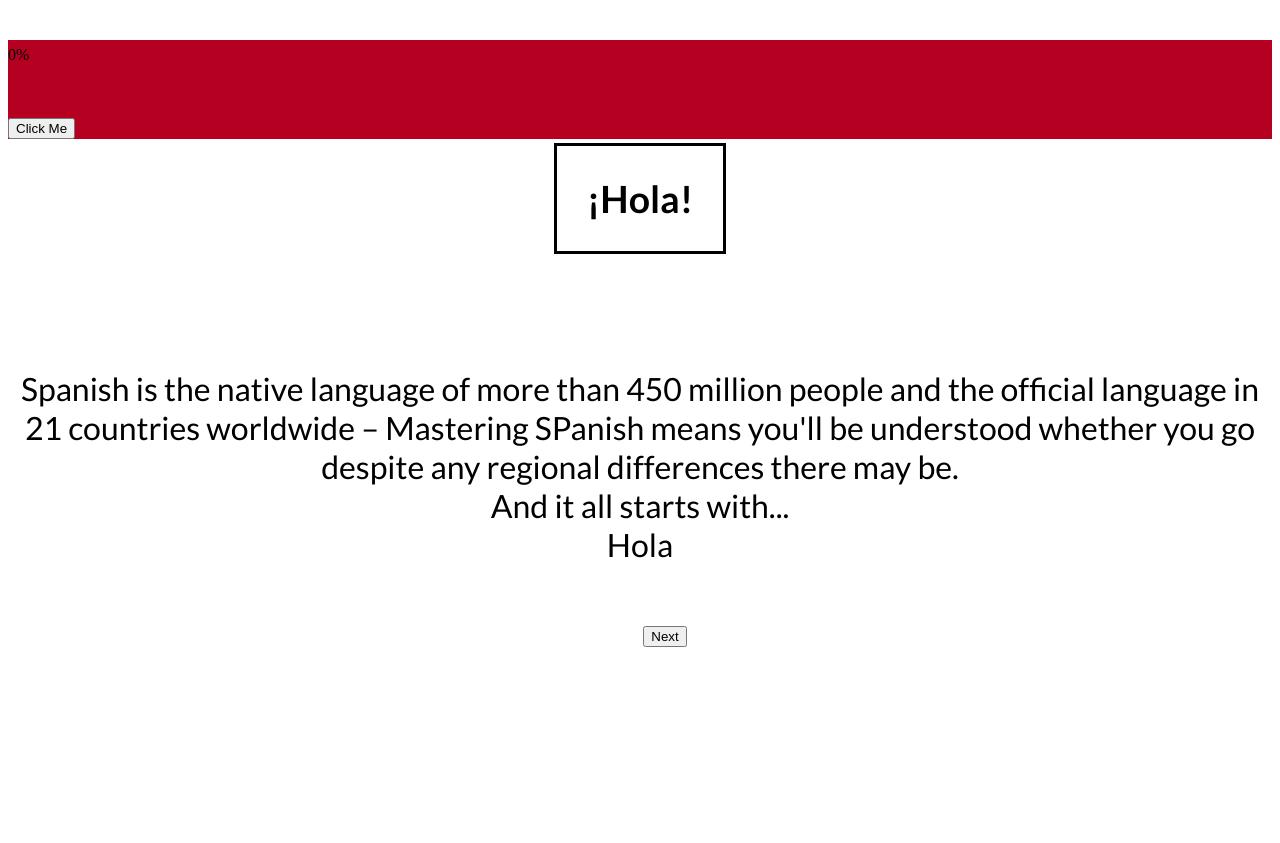
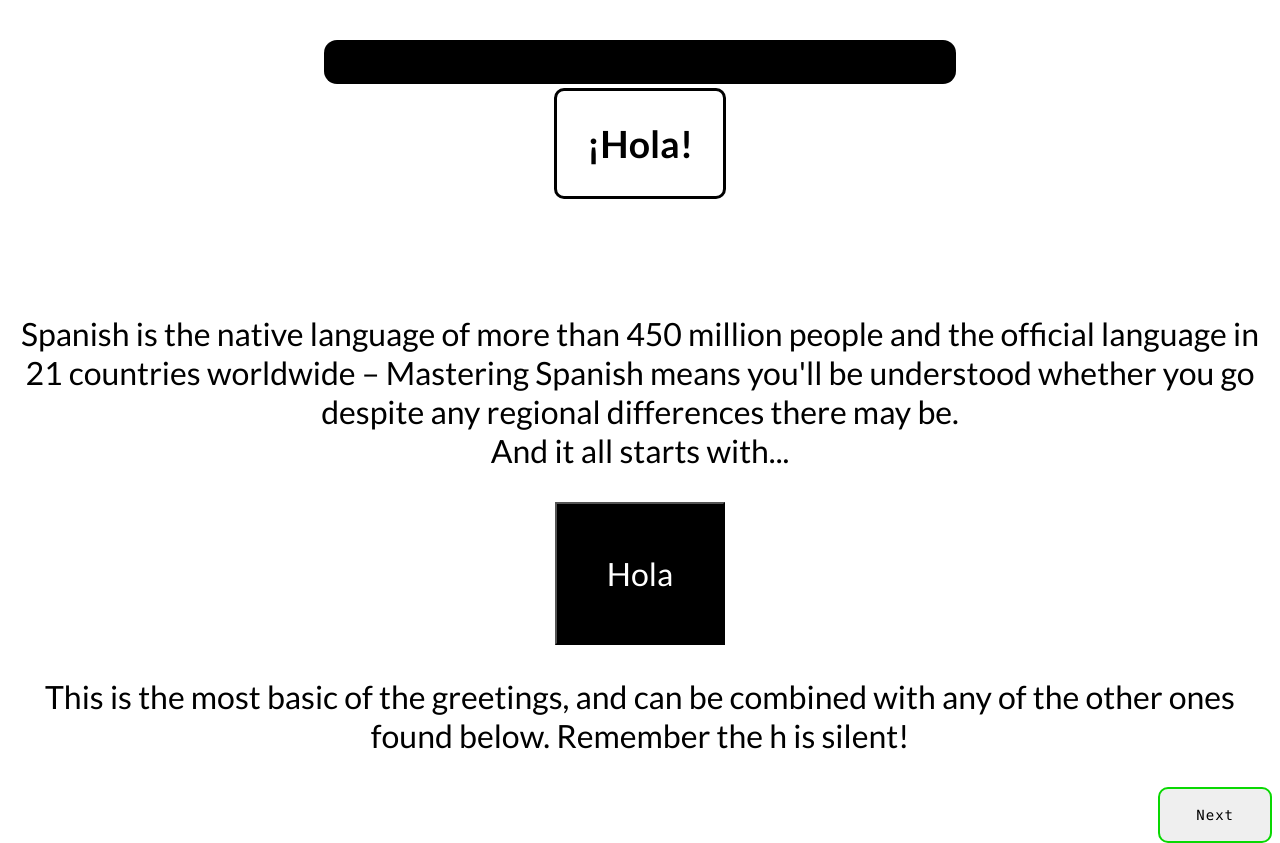
Before and after one commit to Shane-oo/language_Pro, a Flask app: page /learnHello in a window 1280 px wide. Before the commit the page ends 647 px from the top, so only its background shows below. Run offline with Flask 2, Linux system fonts and the light colour scheme; some libraries are stand-ins or nearby versions.

Commit message:
hola done. Template set.

```diff
--- a/app/static/js/module_page.js
+++ b/app/static/js/module_page.js
@@ -15,30 +15,40 @@ for (i = 0; i < acc.length; i++) {
   });
     }
 }
-// Progress bars inside accordions
+
+
+
+
+
+
+// Progress bars for module
+var width = 0;
 function move() {
-    var i = 0;
-  if (i == 0) {
-    i = 1;
-    var elem = document.getElementById("module1Bar");
+
+    var elem = document.getElementById("module2Bar");
     console.log(elem)
-    var width = 10;
-    var id = setInterval(frame, 10);
-    function frame() {
-      if (width >= 100) {
-        clearInterval(id);
-        i = 0;
-      } else {
-        width++;
+
+
+      if (width<100) {
+        width+=25
         elem.style.width = width + "%";
-        elem.innerHTML = width + "%";
+        elem.innerHTML = width*1 + "%";
       }
 }
+function unmove(){
+
+  var elem = document.getElementById("module2Bar");
+  console.log(elem)
+    if (width<100) {
+      width-=25;
+      elem.style.width = width + "%";
+      elem.innerHTML = width*1 + "%";
     }
+
 }
-//content next and previous
 
 
+//content next and previous
 var counter = 1;
 $('body').on('click', '.next', function() {
   $('.content').hide();
@@ -50,7 +60,7 @@ function move() {
     $('.back').show();
   }
   //when module finised
-    if(counter>3){
+  if(counter>4){
     $('.wordLearn').hide();
     $('.end').show();
   };
@@ -66,3 +76,9 @@ function move() {
     }
 
 });
+
+//play sounds
+var hola = new Audio("/static/sounds/hola.m4a");
+var buenosDias = new Audio("/static/sounds/buenosDias.m4a");
+var buenasTardes = new Audio("/static/sounds/buenasTardes.m4a");
+var buenasNoches = new Audio("/static/sounds/buenasNoches.m4a");
--- a/app/static/modulePageStyle.css
+++ b/app/static/modulePageStyle.css
@@ -9,9 +9,7 @@
     font-family:'Lato';
 
 }
-.main{
 
-}
 .container {
     max-width:1500px;
     margin:0 auto;
@@ -166,14 +164,14 @@
 
 
 }
-img:hover {
+.images:hover {
     box-shadow: 5px 4px 10px grey;
   }
 
   /* Three image containers*/
 .imgCol {
     flex: 33.33%;
-  padding: 5px;
+    padding: 5px;
   }
 
   /* Clear floats after image containers */
@@ -205,24 +203,93 @@ img:hover {
     border-width: medium;
     padding: 30px;
     margin: 00px;
+    border-radius: 10px;
   }
 
   .wordLearn  .sayWord{
-    padding: 100px;
+    padding: 50px;
     margin: 00px;
+    font-size: 1em;
+    font-family: 'Lato';
+    background-color: black;
+    color: white;
+    cursor: pointer;
   }
   .content{
     display:none;
   }
-  button{
-    margin-top:30px;
+
+  /* next and previous buttons*/
+  .next {
+    color: black;
+    border: 2px solid rgb(9, 216, 2);
+    border-radius: 10px;
+    padding: 18px 36px;
+    display: inline-block;
+    font-family: "Lucida Console", Monaco, monospace;
+    font-size: 14px;
+    letter-spacing: 1px;
+    cursor: pointer;
+    box-shadow: inset 0 0 0 0 rgb(9, 216, 2);
+    -webkit-transition: ease-out 1.0s;
+    -moz-transition: ease-out 1.0s;
+    transition: ease-out 1.0s;
+    float: right;
+  }
+  .next:hover {
+    box-shadow: inset 400px 0 0 0 rgb(9, 216, 2);
   }
   .back{
     display:none;
+    color: black;
+    border: 2px solid rgb(9, 216, 2);
+    border-radius: 10px;
+    padding: 18px 36px;
+
+    font-family: "Lucida Console", Monaco, monospace;
+    font-size: 14px;
+    letter-spacing: 1px;
+    cursor: pointer;
+    box-shadow: inset 0 0 0 0 rgb(9, 216, 2);
+    -webkit-transition: ease-out 1.0s;
+    -moz-transition: ease-out 1.0s;
+    transition: ease-out 1.0s;
+    float: left;
   }
-  .next{
-    margin-left:50px;
+  .back:hover {
+    box-shadow: inset -400px 0 0 0 rgb(9, 216, 2);
   }
+
+
+  /*--------------------------*/
+
+
   .end{
     display:none;
   }
+  #module2Bar{
+    width: 0%;
+    height:30px;
+    background-color: rgb(9, 216, 2);
+    border-radius: 10px;
+    height:20px;
+    text-align: center; /* To center it horizontally (if you want) */
+    color: black;
+    font-family: 'Lato';
+}
+.progress_bar2{
+  background-color: black;
+  padding:3px;
+  text-align: center;
+  border-radius: 13px;
+  position: relative;
+}
+.wholeBar{
+  margin: auto;
+  width: 50%;
+}
+
+.imageForHolaMod{
+  max-width: 100%;
+  height:auto;
+}
--- a/app/templates/learningQuizzes/learnHello.html
+++ b/app/templates/learningQuizzes/learnHello.html
@@ -17,10 +17,11 @@
     <!-- Feature shins navbar up top-->
 </head>
 <body>
-    <div class = "progress_bar">
-        <div id = "module1Bar">0%</div>
+    <div class = "wholeBar">
+    <div class = "progress_bar2">
+        <div id = "module2Bar">0%</div>
             <br>
-            <button onclick = "move()">Click Me</button>
+    </div>
     </div>
     <div class = "wordLearn">
         <div class = "content" id = "content-1" style = "display: block;">
@@ -30,23 +31,65 @@
         <p>
             Spanish is the native language of more than 450 million
             people and the official language in 21 countries worldwide –
-            Mastering SPanish means you'll be understood whether you go
+            Mastering Spanish means you'll be understood whether you go
             despite any regional differences there may be.
             <br>
             And it all starts with...
-            <br>
-            <span class = "sayWord">Hola</span>
+        </p>
+        <p>
+            <!-- sound currently works on chrome, safari and firefox-->
+            <button class = "sayWord" onclick="hola.play()">Hola</button>
+        </p>
+        <p>
+            This is the most basic of the greetings,
+            and can be combined with any of the other ones found below.
+            Remember the h is silent!
         </p>
         </div>
 
         <div class = "content"id = "content-2">
-            <p> HOLAAAA</p>
+            <h3><span class = "heading">Buenos días</span></h3>
+            <p> Literally meaning “good day,” it can also mean “good morning.” “Buenos días” is usually used until noon.
+            </p>
+            <p>
+                <button class = "sayWord" onclick="buenosDias.play()">Buenos días</button>
+            </p>
+            <p>
+                Perfect for those early risers, you'll find a lot of your travel tours or if you plan on hiking,
+                will start in the morning so its ideal to say good morning with Buenos días
+            </p>
+            <div class ="imageForHolaMod">
+                <img  src ="/static/goodMorningPeru.jpeg" alt="Sunrise in Llanganuco Valley, Peru"/>
+            </div>
         </div>
         <div class = "content"id = "content-3">
-            <p>HOLLAAAA3</p>
+            <h3><span class = "heading">Buenas tardes</span></h3>
+            <p>If you want to say “good afternoon,” and it’s one o’clock or later in the day, you can say “buenas tardes.”
+                In Spain it may be used until later in the evening, while in most Latin American countries
+                and the Caribbean, it may be used until the sun goes down.
+            </p>
+            <p>
+                <button class = "sayWord" onclick="buenasTardes.play()">Buenas tardes</button>
+            </p>
         </div>
-        <button type = "button" class = "back">Previous</button>
-        <button type = "button" class = "next">Next</button>
+        <div class = "content"id = "content-4">
+            <h3><span class = "heading">Buenas noches</span></h3>
+            <p>For saying "good evening". This phrase also means “goodnight.”
+                But always be mindful of the context since you could be saying goodbye.
+            </p>
+            <p>
+                <button class = "sayWord" onclick="buenasNoches.play()">Buenas noches</button>
+            </p>
+            <div class ="imageForHolaMod">
+                <img  src ="/static/sunsetMexico.png" alt="Sunset in Mexico"/>
+            </div>
+        </div>
+
+
+        <button onclick="unmove()"type = "button" class = "back" id = "button_slide slide_right">Back</button>
+
+        <button onclick = "move()" type = "button" class = "next">Next</button>
+
     </div>
     <div class = "end">
         <p> module done</p>
```
Also changed, not shown: app/static/GoodMorning.png (added), app/static/goodMorningPeru.jpeg (added), app/static/mexicoSunset.jpeg (added), app/static/sunsetMexico.png (added), 7 other files. Lines whose indentation alone changed are shown as unchanged.
